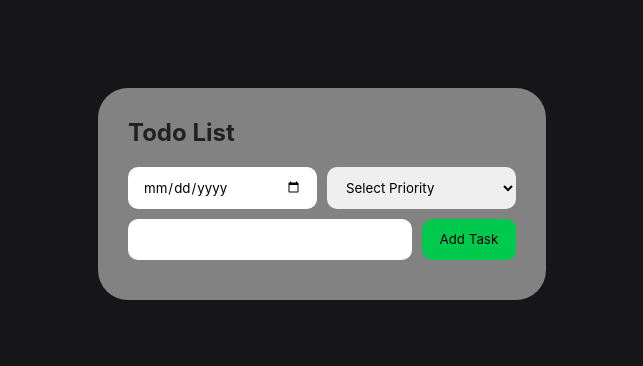
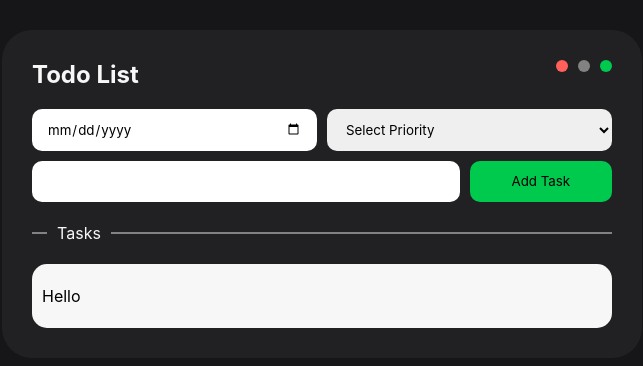
Before and after one commit to Josiah-090602/ToDo-List, a plain HTML site: page index.html in a window 1280 px wide. Shown: the part 206-572 px from the top of the page, without its empty margins (318-961 px from the left). Drawn offline with Linux system fonts and the light colour scheme; a web font is replaced by a local one.

Commit message:
Modified: Styles

```diff
--- a/index.html
+++ b/index.html
@@ -11,6 +11,11 @@
 
     <main>
         <div id="main-wrapper">
+            <div class="circles">
+                <div class="circle-red"></div>
+                <div class="circle-gray"></div>
+                <div class="circle-green"></div>
+            </div>
             <h2>Todo List</h2>
             <div class="task-input">
 
@@ -29,6 +34,13 @@
                 <button id="addTask">Add Task</button>
             </div>
 
+            <div class="tasks-con">
+                <ul class="tasks-items">
+                    <li>Hello</li>
+
+                </ul>
+            </div>
+
             </div>
 
         </div>
--- a/style.css
+++ b/style.css
@@ -37,14 +37,40 @@ main{
     flex-direction: column;
     height: auto;
     padding: 30px;
-    width: 35%;
-    background-color: var(--ligher-gray);
+    width: 40rem;
+    background-color: var(--light-gray);
     border-radius: 30px;
     gap: 20px;
+    position: relative;
 }
 
 h2 {
-    color: var(--light-gray);
+    color: var(--white);
+}
+
+.circles{
+    width: auto;
+    display: flex;
+    gap: 10px;
+    position: absolute;
+    right: 30px;
+}
+
+.circles > div{
+    height: 12px;
+    width: 12px;
+    border-radius: 10px;
+
+}
+
+.circle-red{
+    background-color: var(--red);
+}
+.circle-green{
+    background-color: var(--green);
+}
+.circle-gray{
+    background-color: var(--ligher-gray) !important;
 }
 
 .date-priority, .task-note{
@@ -52,6 +78,10 @@ h2 {
     width: 100%;
     gap: 10px;
     margin-bottom: 10px;
+}
+
+.task-note{
+    margin-bottom: 30px;
 }
 
 .data-input{
@@ -79,3 +109,35 @@ h2 {
     cursor: pointer;
 
 }
+
+.tasks-items{
+    border-top: 2px solid var(--ligher-gray);
+    list-style: none;
+    flex-direction: column;
+    gap: 10px;
+    padding-top: 30px;
+    position: relative;
+}
+
+
+.tasks-items::before{
+    content: 'Tasks';
+    position: absolute;
+    top: -11px;
+    color: var(--white);
+    background-color: var(--light-gray);
+    width: 4rem;
+    text-align: center;
+    left: 15px;
+}
+
+
+.tasks-items li{
+    list-style: none;
+    height: 4rem;
+    background-color: var(--white);
+    display: flex;
+    align-items: center;
+    padding: 10px;
+    border-radius: 15px;
+}
```
